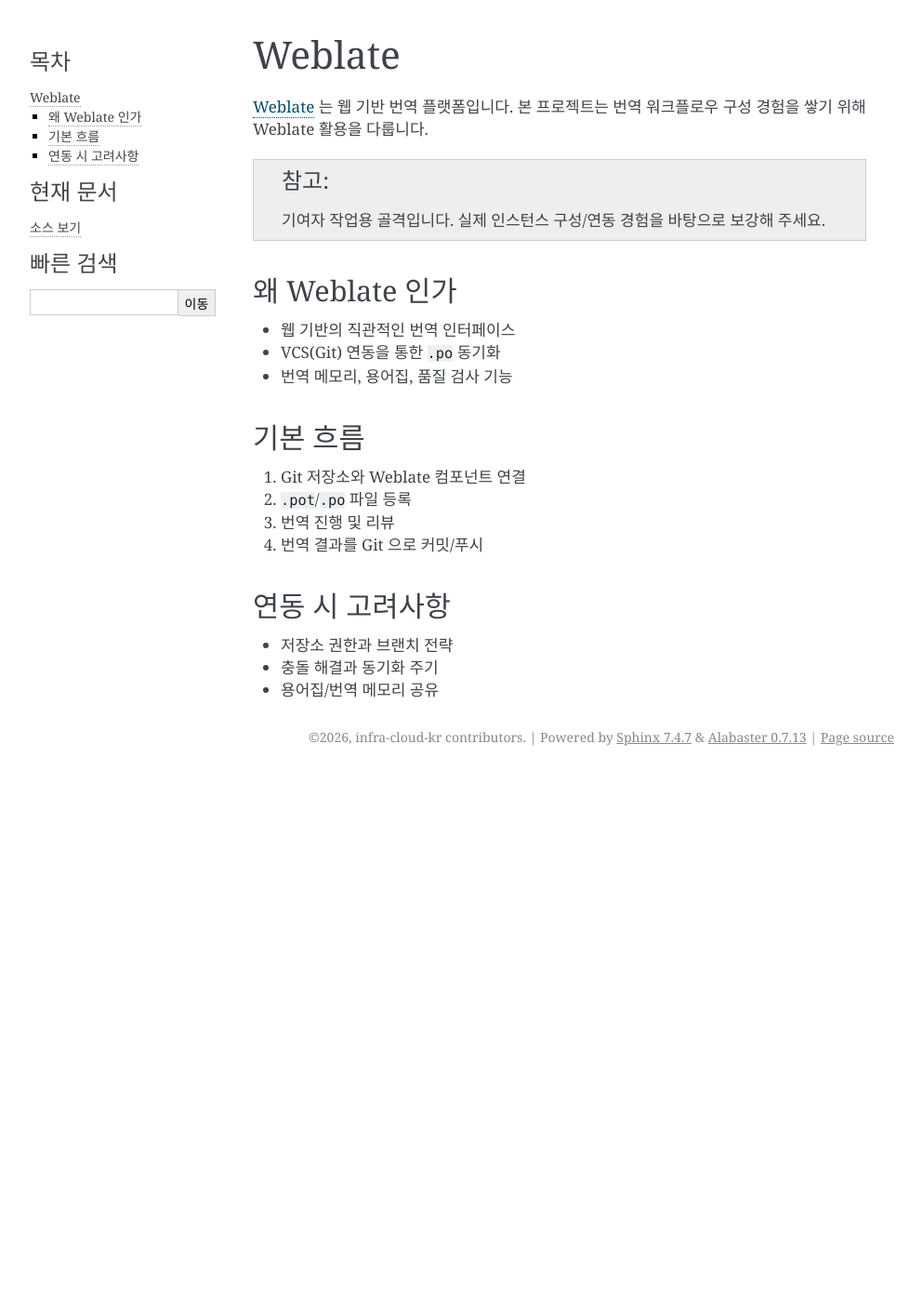
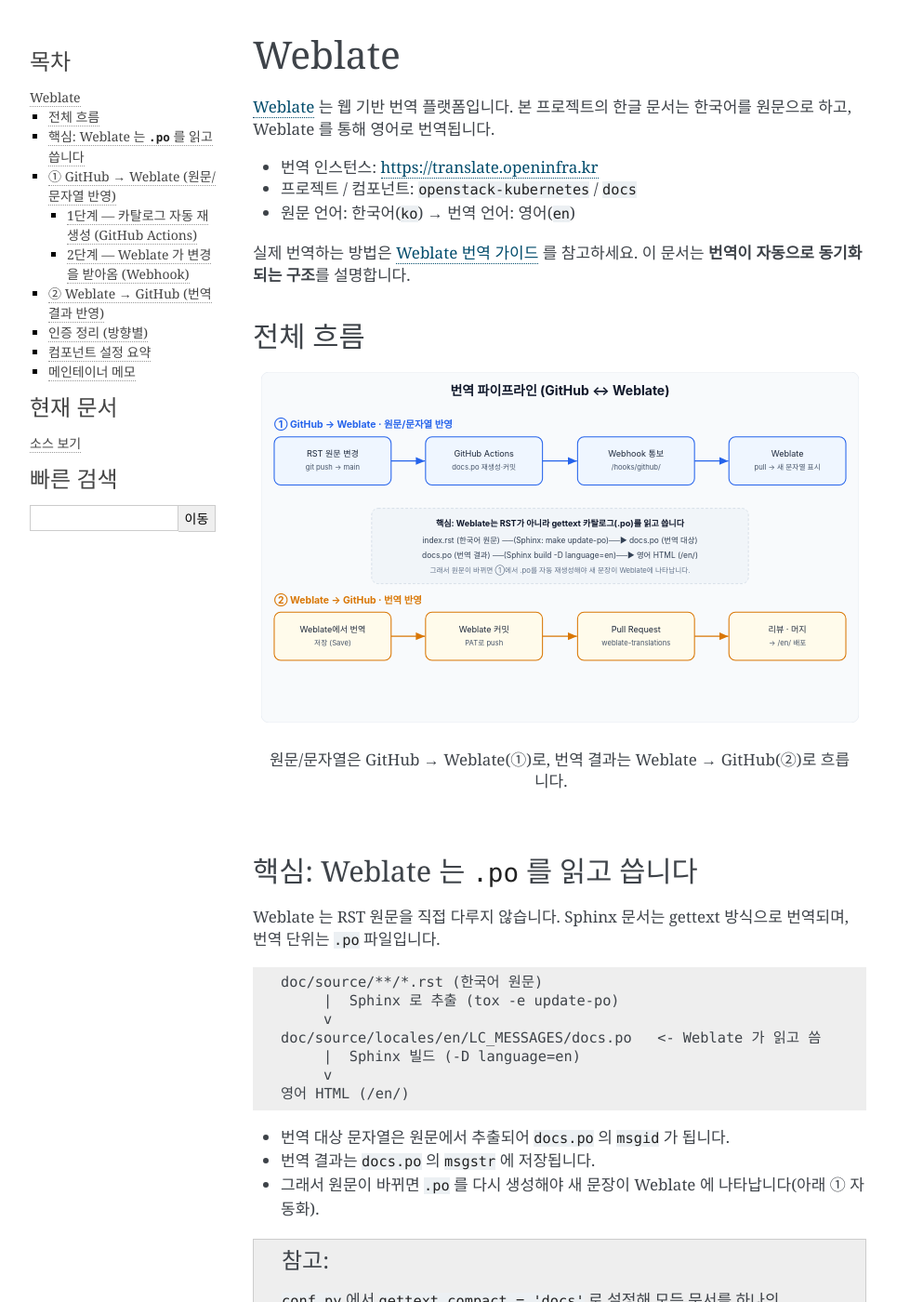
Before and after one commit to infra-cloud-kr/openstack-kubernetes, a Sphinx documentation site: the page built from doc/source/translation-i18n/weblate.rst, in a window 1280 px wide and 1400 px high. Shown: the whole window at 93% size, without its empty margins (148-1141 px from the left). Built offline with Sphinx 7.4.7, drawn with Linux system fonts in a browser that asks for light colours; some of the changed text lies outside the part shown.

Commit message:
docs: document Weblate translation pipeline and add mentee guide
- translation-i18n/weblate.rst: expand the skeleton into a full
  explainer of the GitHub <-> Weblate pipeline (catalog model, both
  sync directions, auth matrix, component settings, maintainer notes),
  with a flow diagram.
- translation-i18n/translation-guide.rst: step-by-step guide for
  mentees (register, log in, find the project, use the editor, markup
  rules, how translations flow back) with annotated screenshots.
- add the guide to the translation-i18n toctree.
- add pipeline diagram + Weblate screenshots under doc/source/_static.
- README.rst: add a Translation (i18n) section (automated catalog sync).
- regenerate docs.po to include the new documents' strings.

Co-Authored-By: Claude Opus 4.8 <noreply@anthropic.com>

```diff
--- a/doc/source/translation-i18n/index.rst
+++ b/doc/source/translation-i18n/index.rst
@@ -18,3 +18,4 @@
    openstack-i18n
    kubernetes-localization
    weblate
+   translation-guide
--- a/doc/source/translation-i18n/weblate.rst
+++ b/doc/source/translation-i18n/weblate.rst
@@ -2,35 +2,177 @@
 Weblate
 =======
 
-`Weblate <https://weblate.org/>`_ 는 웹 기반 번역 플랫폼입니다. 본 프로젝트는
-번역 워크플로우 구성 경험을 쌓기 위해 Weblate 활용을 다룹니다.
+`Weblate <https://weblate.org/>`_ 는 웹 기반 번역 플랫폼입니다.
+본 프로젝트의 한글 문서는 한국어를 원문으로 하고, Weblate 를 통해
+영어로 번역됩니다.
+
+* 번역 인스턴스: https://translate.openinfra.kr
+* 프로젝트 / 컴포넌트: ``openstack-kubernetes`` / ``docs``
+* 원문 언어: 한국어(``ko``) → 번역 언어: 영어(``en``)
+
+실제 번역하는 방법은 :doc:`translation-guide` 를 참고하세요.
+이 문서는 **번역이 자동으로 동기화되는 구조**\를 설명합니다.
+
+
+전체 흐름
+=========
+
+.. figure:: /_static/img/weblate/pipeline.svg
+   :alt: GitHub 와 Weblate 사이의 양방향 번역 파이프라인
+   :width: 100%
+
+   원문/문자열은 GitHub → Weblate(①)로, 번역 결과는
+   Weblate → GitHub(②)로 흐릅니다.
+
+
+핵심: Weblate 는 ``.po`` 를 읽고 씁니다
+=======================================
+
+Weblate 는 RST 원문을 직접 다루지 않습니다. Sphinx 문서는 gettext
+방식으로 번역되며, 번역 단위는 ``.po`` 파일입니다.
+
+.. code-block:: text
+
+   doc/source/**/*.rst (한국어 원문)
+        |  Sphinx 로 추출 (tox -e update-po)
+        v
+   doc/source/locales/en/LC_MESSAGES/docs.po   <- Weblate 가 읽고 씀
+        |  Sphinx 빌드 (-D language=en)
+        v
+   영어 HTML (/en/)
+
+* 번역 대상 문자열은 원문에서 추출되어 ``docs.po`` 의 ``msgid`` 가
+  됩니다.
+* 번역 결과는 ``docs.po`` 의 ``msgstr`` 에 저장됩니다.
+* 그래서 원문이 바뀌면 ``.po`` 를 다시 생성해야 새 문장이 Weblate
+  에 나타납니다(아래 ① 자동화).
 
 .. note::
 
-   기여자 작업용 골격입니다. 실제 인스턴스 구성/연동 경험을 바탕으로
-   보강해 주세요.
+   ``conf.py`` 에서 ``gettext_compact = 'docs'`` 로 설정해 모든
+   문서를 하나의 ``docs.po`` 로 합칩니다. 덕분에 새 ``.rst`` 문서를
+   추가해도 그 문장이 같은 카탈로그에 들어가 Weblate 컴포넌트
+   하나가 자동으로 포착합니다.
 
 
-왜 Weblate 인가
+① GitHub → Weblate (원문/문자열 반영)
+=====================================
+
+저장소 원문이 바뀌면 Weblate 에 반영됩니다. 두 단계로 동작합니다.
+
+1단계 — 카탈로그 자동 재생성 (GitHub Actions)
+---------------------------------------------
+
+``doc/source/**.rst`` 또는 ``conf.py`` 가 ``main`` 에 들어오면
+워크플로우 ``.github/workflows/i18n-sync.yml`` 이 실행됩니다.
+
+.. code-block:: text
+
+   tox -e update-po     # .pot 추출 + docs.po 갱신(기존 번역 보존)
+   -> 변경이 있으면 docs.po 를 자동 커밋
+
+``sphinx-intl update`` 는 내부적으로 ``msgmerge`` 를 수행하여 기존
+번역은 유지하면서 새 문장 추가/삭제/변경을 처리합니다.
+
+2단계 — Weblate 가 변경을 받아옴 (Webhook)
+------------------------------------------
+
+저장소의 Webhook 이 push 때마다 Weblate 알림 엔드포인트로 신호를
+보냅니다.
+
+.. code-block:: text
+
+   GitHub(push) --POST--> translate.openinfra.kr/hooks/github/
+                          -> Weblate 가 pull -> 새 문자열 노출
+
+* 이 엔드포인트는 인증이 필요 없습니다. Weblate 는 payload 의
+  저장소를 기존 컴포넌트와 대조한 뒤, 컴포넌트에 등록된 신뢰된
+  URL 에서만 pull 합니다.
+* 저장소가 공개라 Weblate 는 익명으로 읽습니다.
+
+
+② Weblate → GitHub (번역 결과 반영)
+===================================
+
+번역가가 저장한 번역이 다시 저장소로 돌아갑니다.
+
+.. code-block:: text
+
+   Weblate 에서 번역 저장
+        v
+   Weblate 가 docs.po 커밋 (지연 커밋: 일정 시간/분량마다 묶음)
+        v
+   weblate-translations 브랜치로 push   (인증: GitHub PAT)
+        v
+   Pull Request 자동 생성/갱신
+        v
+   메인테이너 리뷰 후 머지
+        v
+   GitHub Actions 가 영어 문서 빌드 -> 배포 (/en/)
+
+* Weblate 가 push/PR 하려면 쓰기 권한 인증이 필요하며, 서버
+  환경변수의 개인 액세스 토큰(PAT)을 사용합니다.
+* 번역은 묶음(지연 커밋)으로 처리되어 하나의 PR 이 점진적으로
+  갱신됩니다.
+
+
+인증 정리 (방향별)
+==================
+
+.. list-table::
+   :header-rows: 1
+   :widths: 52 26 22
+
+   * - 동작
+     - 인증
+     - 비고
+   * - GitHub → Weblate (Webhook)
+     - 불필요
+     - 공개 엔드포인트
+   * - Weblate 가 저장소 읽기(pull)
+     - 불필요
+     - 저장소 공개
+   * - Weblate → GitHub (push/PR)
+     - PAT 필요
+     - 서버 환경변수
+   * - Actions 의 카탈로그 커밋
+     - ``GITHUB_TOKEN``
+     - 별도 시크릿 없음
+
+
+컴포넌트 설정 요약
+==================
+
+.. list-table::
+   :header-rows: 1
+   :widths: 34 66
+
+   * - 항목
+     - 값
+   * - 원문 언어
+     - 한국어 (``ko``)
+   * - 번역 언어
+     - 영어 (``en``)
+   * - 파일 형식
+     - gettext PO (bilingual)
+   * - File mask
+     - ``doc/source/locales/*/LC_MESSAGES/docs.po``
+   * - 버전 관리
+     - ``github`` (PR 방식), merge: rebase
+   * - Push 브랜치
+     - ``weblate-translations``
+
+
+메인테이너 메모
 ===============
 
-* 웹 기반의 직관적인 번역 인터페이스
-* VCS(Git) 연동을 통한 ``.po`` 동기화
-* 번역 메모리, 용어집, 품질 검사 기능
+.. note::
 
-
-기본 흐름
-=========
-
-#. Git 저장소와 Weblate 컴포넌트 연결
-#. ``.pot``/``.po`` 파일 등록
-#. 번역 진행 및 리뷰
-#. 번역 결과를 Git 으로 커밋/푸시
-
-
-연동 시 고려사항
-================
-
-* 저장소 권한과 브랜치 전략
-* 충돌 해결과 동기화 주기
-* 용어집/번역 메모리 공유
+   * 원문을 바꿨는데 Weblate 에 안 보이면, ①의 카탈로그 재생성
+     Action 이 돌아 ``docs.po`` 가 갱신됐는지, Webhook 이 전달됐는지
+     확인합니다.
+   * filemask 등을 바꾼 뒤 재스캔이 안 되면(이미 파싱됨으로 스킵),
+     서버에서 ``weblate loadpo --force --foreground
+     openstack-kubernetes/docs`` 로 강제 재로딩합니다.
+   * 로컬 미반영 커밋과 원격이 어긋나면 Weblate 의 *Repository* 에서
+     ``reset`` 으로 원격 상태에 맞춥니다.
```
Also changed, not shown: README.rst (+25 -0 lines), doc/source/translation-i18n/translation-guide.rst (added, +170 -0 lines), doc/source/_static/img/weblate/editor.png (added), doc/source/_static/img/weblate/language.png (added), doc/source/_static/img/weblate/login.png (added), doc/source/_static/img/weblate/pipeline.svg (added), doc/source/_static/img/weblate/project.png (added), doc/source/_static/img/weblate/register.png (added), 1 other file.
